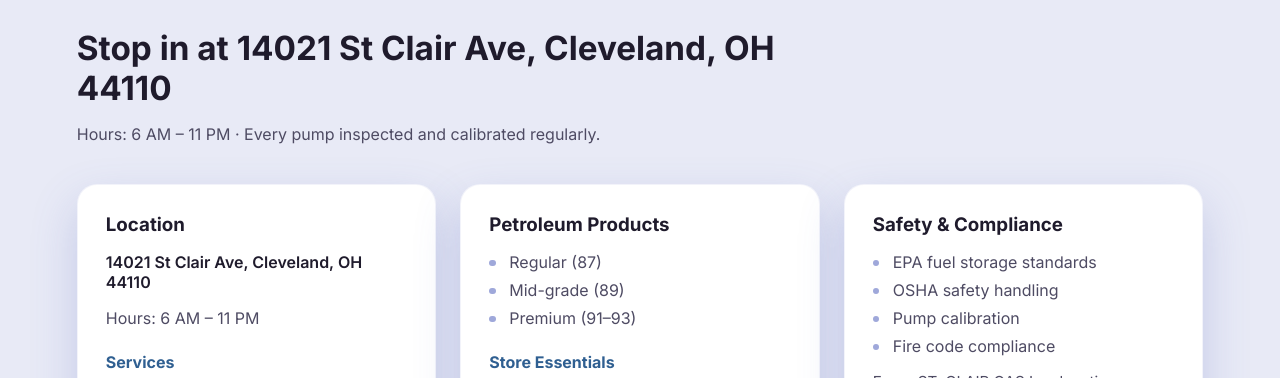
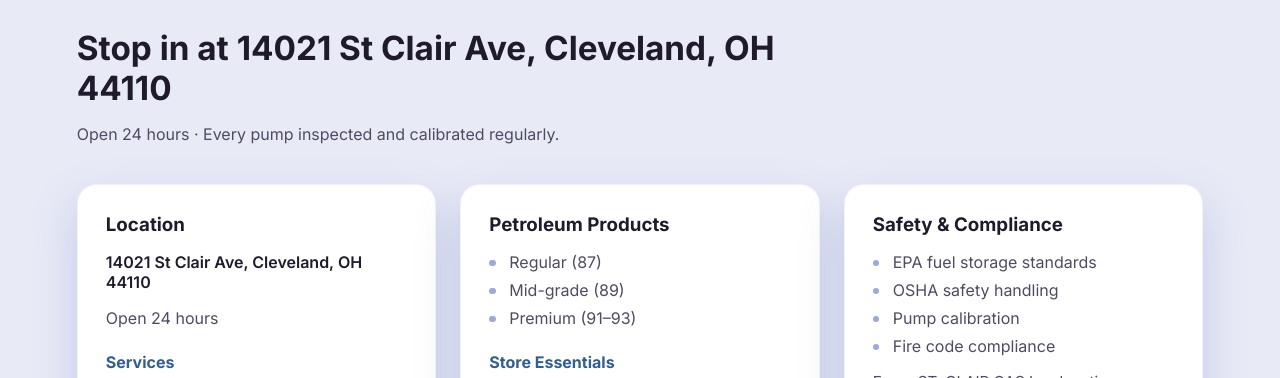
Before and after one commit to shahraz-codes/my-react-app, a React (Vite) app: page / in a window 1280 px wide. Shown: the part 1641-2019 px from the top of the page. Built offline with nearby package versions, Linux system fonts and the light colour scheme.

Commit message:
Minor text change

```diff
--- a/src/App.jsx
+++ b/src/App.jsx
@@ -171,14 +171,14 @@ function App() {
           <div className="section-heading">
             <p className="eyebrow">Locations & Services</p>
             <h2>Stop in at 14021 St Clair Ave, Cleveland, OH 44110</h2>
-            <p className="muted">Hours: 6 AM – 11 PM · Every pump inspected and calibrated regularly.</p>
+            <p className="muted">Open 24 hours · Every pump inspected and calibrated regularly.</p>
           </div>
 
           <div className="location-grid">
             <article className="info-card location-card">
               <h3>Location</h3>
               <p className="address">14021 St Clair Ave, Cleveland, OH 44110</p>
-              <p className="hours">Hours: 6 AM – 11 PM</p>
+              <p className="hours">Open 24 hours</p>
               <h4>Services</h4>
               <ul>
                 {locationServices.map(service => (
```
